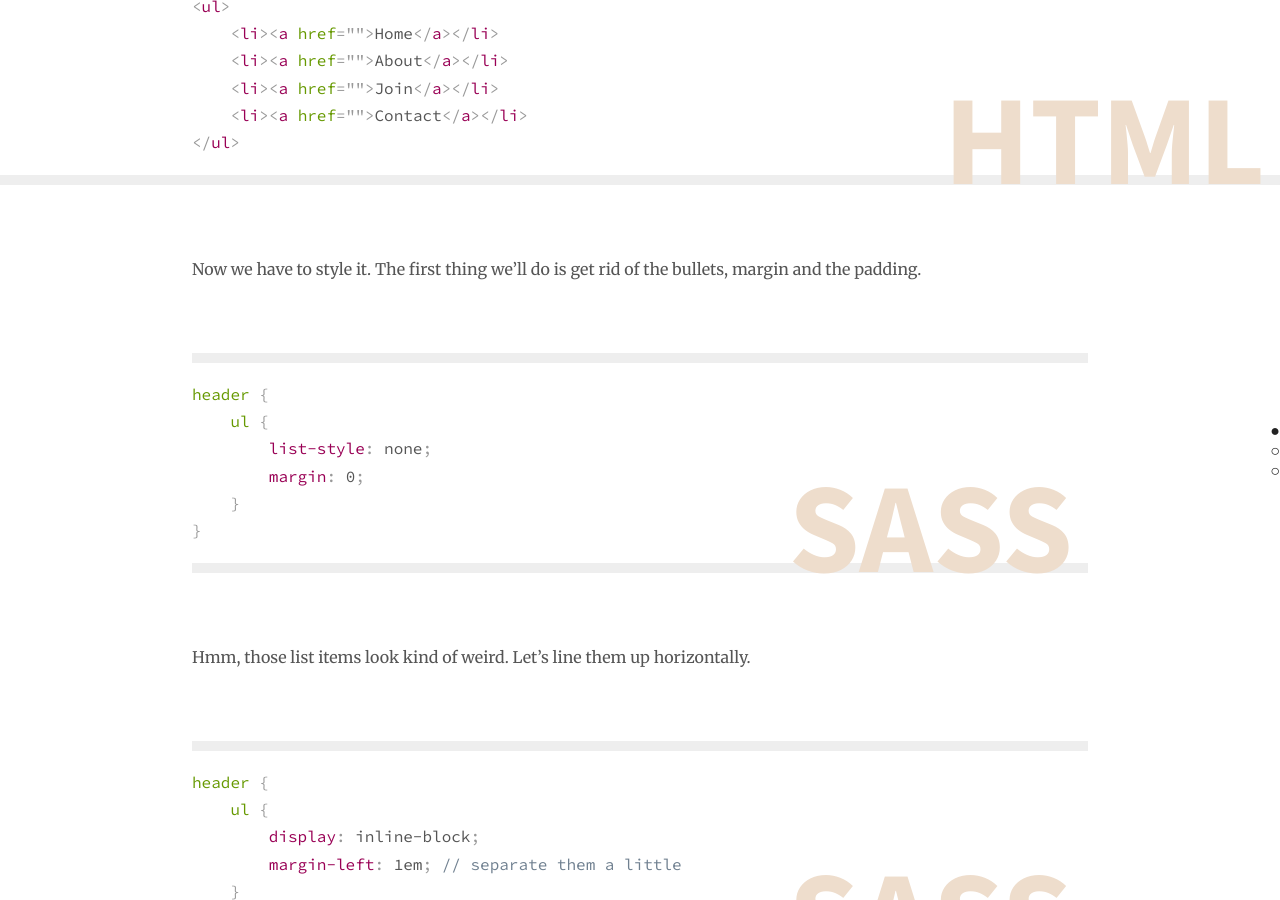
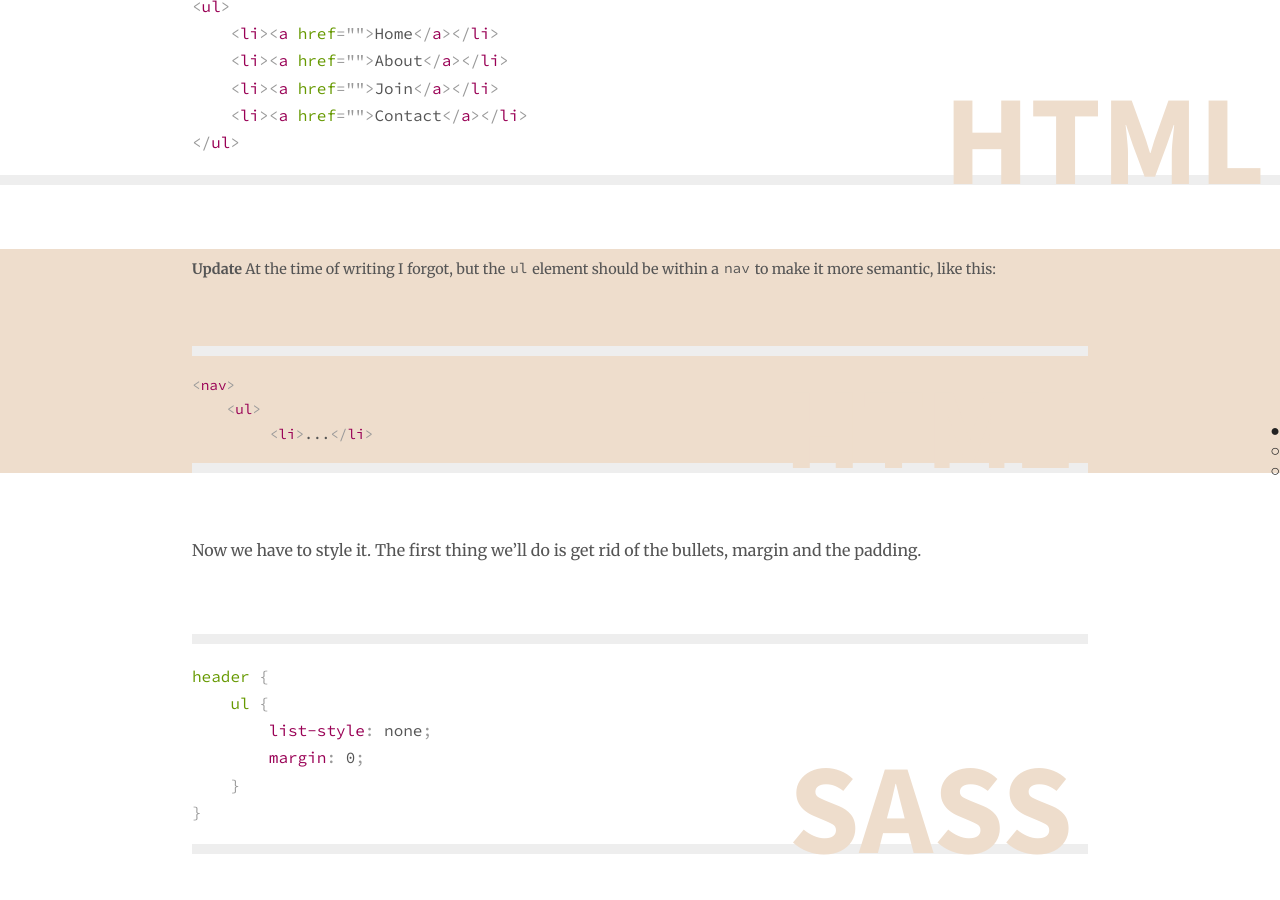
Before and after one commit to flyingfisch/flyingfisch.github.io, a Jekyll site: the page built from _posts/2015-06-10-building-a-modern-website-part-1.md, in a window 1280 px wide and 900 px high, scrolled down 1094 px. Built offline with Jekyll 4.4.1, drawn with Linux system fonts in a browser that asks for light colours; comment, search, counter and statistics services are not loaded.

Commit message:
Update 2015-06-10-building-a-modern-website-part-1.md

```diff
--- a/_posts/2015-06-10-building-a-modern-website-part-1.md
+++ b/_posts/2015-06-10-building-a-modern-website-part-1.md
@@ -23,6 +23,15 @@
     <li><a href="">Contact</a></li>
 </ul>
 ~~~
+
+> **Update**
+> At the time of writing I forgot, but the `ul` element should be within a `nav` to make it more semantic, like this:
+>
+> ~~~markup
+> <nav>
+>     <ul>
+>          <li>...</li>
+> ~~~
 
 Now we have to style it. The first thing we'll do is get rid of the bullets, margin and the padding.
 
```
